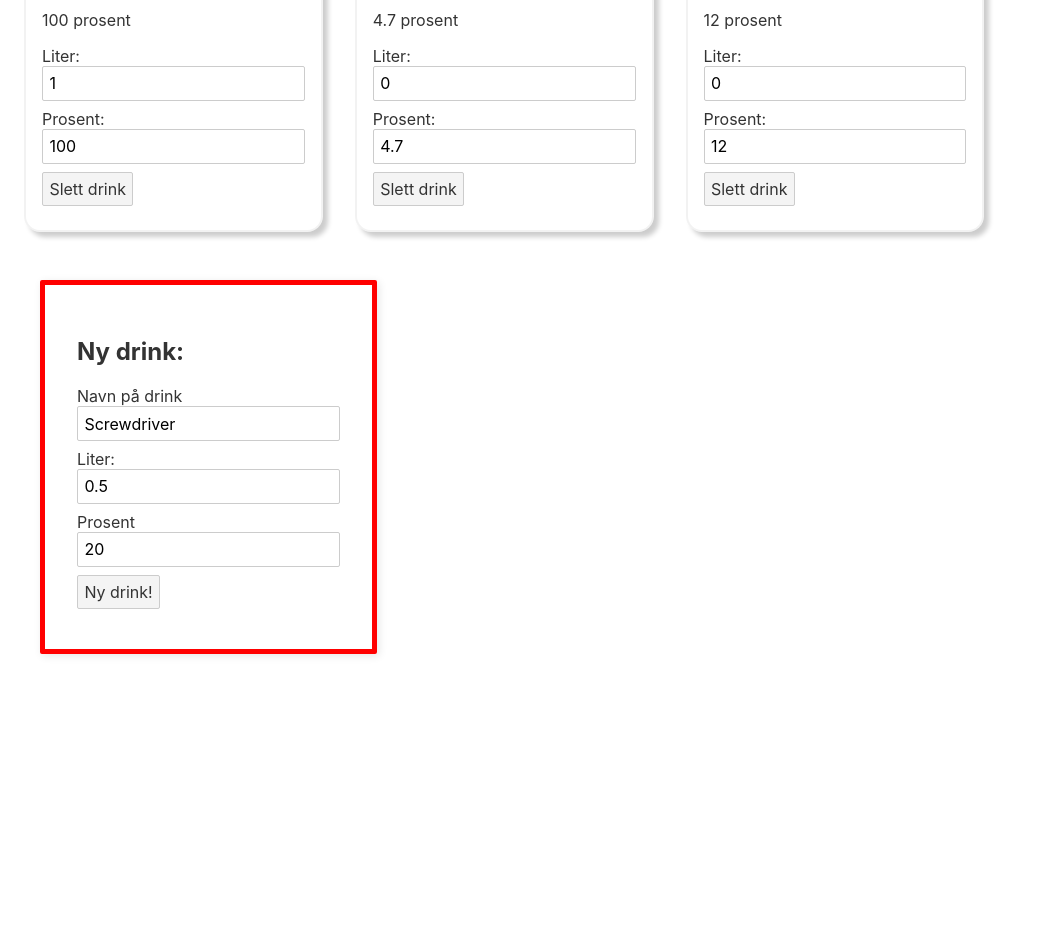
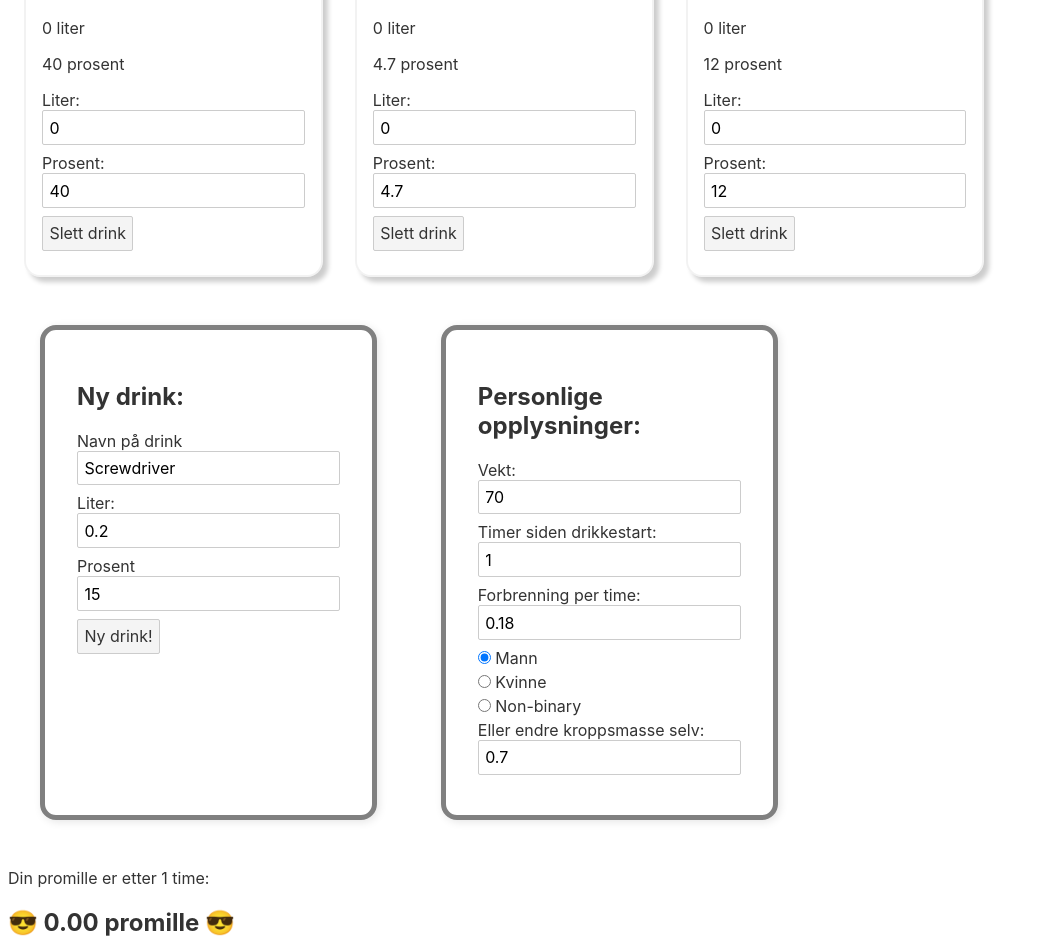
Before and after one commit to olagberg/promillekalkulator, a Svelte app: page / in a window 1280 px wide. Shown: the part 120-1057 px from the top of the page, without its empty margins (0-1045 px from the left). Before the commit the page ends 800 px from the top, so only its background shows below. Built offline with nearby package versions, Linux system fonts and the light colour scheme.

Commit message:
La til personopplysninger

```diff
--- a/src/App.svelte
+++ b/src/App.svelte
@@ -1,6 +1,5 @@
 <script>
 	import Promille from "./Promille.svelte";
-	import Test from "./Test.svelte";
 </script>
 
 <main>
--- /dev/null
+++ b/src/ConsoleLogAllStores.svelte
@@ -0,0 +1,9 @@
+<script>
+
+    import {forbrenning, gender, timer, vekt} from "./stores";
+
+    $: console.log("Vekt: " + $vekt);
+    $: console.log("Gender: " + $gender);
+    $: console.log("Forbrenning: " + $forbrenning);
+    $: console.log("Timer: " + $timer);
+</script>
--- a/src/DinPromille.svelte
+++ b/src/DinPromille.svelte
@@ -2,18 +2,27 @@
     import {drinks, vekt, gender, forbrenning, timer} from "./stores";
     import {gramAlkohol} from "./Drink";
     const reducer = (accumulator, currentValue) => accumulator + gramAlkohol(currentValue);
-    let promille;
-    let gram;
 
-    // TODO: Må fikses med "$:" ?
     $: gram = $drinks.reduce(reducer, 0);
-    $: console.log("Gram: " + gram);
-    // $: promille = (gram / ($vekt * $gender)) - ($forbrenning * $timer);
-    // $: console.log("Gram: " + gram);
-    $: console.log("Gram typeof", typeof gram);
-    // $: console.log("Vekt: " + $vekt);
-    // $: console.log("Gender: " + $gender);
-    // $: console.log("Forbrenning: " + $forbrenning);
-    // $: console.log("Timer: " + $timer);
-    // $: console.log("promille: " + promille);
+    $: promille = (gram / ($vekt * $gender)) - ($forbrenning * $timer);
+    $: output = () => {
+        const tekst = promille.toFixed(2) + " promille";
+        if (promille <= 0) return "😎 0.00 promille 😎";
+        else if (promille < 0.5) return "😀 " + tekst + " 😀";
+        else if (promille < 1) return "😁 " + tekst + " 😁";
+        else if (promille < 1.5) return "😆 " + tekst + " 😆";
+        else if (promille < 2) return "😅 " + tekst + " 😅";
+        else if (promille < 2.5) return "🤢 " + tekst + " 🤢";
+        else if (promille < 3) return "🤮 " + tekst + " 🤮";
+        else return "☠ " + tekst + " ☠";
+    };
+    $: console.log("Promille: " + promille);
 </script>
+
+<p>Din promille er etter {$timer} {$timer === 1 ? "time" : "timer"}:</p>
+
+{#if promille !== Infinity}
+    <h2>{output()}</h2>
+{:else}
+    <h2>Kan ikke kalkulere din promille. Sjekk om du har skrevet inn riktige verdier.</h2>
+{/if}
--- a/src/DrinkWidget.svelte
+++ b/src/DrinkWidget.svelte
@@ -21,6 +21,7 @@
 
     <div class="box">
     <div>
+        <h3>Drikke</h3>
         <p>Navn: {drink.name}</p>
         <p>{drink.liter} liter</p>
         <p>{drink.prosent} prosent</p>
--- a/src/NewDrinkInput.svelte
+++ b/src/NewDrinkInput.svelte
@@ -2,13 +2,12 @@
     import {Drink} from "./Drink";
     import {drinks} from "./stores";
     let name = "Screwdriver";
-    let liter = 0.5;
-    let prosent = 20;
-    $: console.log("n: " + name)
+    let liter = 0.2;
+    let prosent = 15;
+
     const newDrink = () => {
         $drinks = [...$drinks, Drink(name, prosent, liter)];
     };
-    $: console.log("n: " + name + ", p: " + prosent)
 </script>
 
 <div class="box">
@@ -32,8 +31,8 @@
     .box {
         box-sizing: border-box;
         width: min-content;
-        border: 5px solid red;
-        border-radius: 2px;
+        border: 5px solid gray;
+        border-radius: 1em;
         box-shadow: 2px 2px 8px rgba(0,0,0,0.1);
         padding: 2em;
         margin: 2em;
--- /dev/null
+++ b/src/Person.svelte
@@ -0,0 +1,48 @@
+<script>
+import {vekt, gender, forbrenning, timer} from "./stores";
+</script>
+
+<div class="box">
+    <h2>Personlige opplysninger:</h2>
+    <label>
+        Vekt:
+        <input type="number" bind:value={$vekt}>
+    </label>
+    <label>
+        Timer siden drikkestart:
+        <input bind:value={$timer}>
+    </label>
+    <label>
+        Forbrenning per time:
+    <input bind:value={$forbrenning}>
+    </label>
+    <!-- Gender-->
+    <label>
+        <input type="radio" bind:group={$gender} value={0.7}>
+        Mann
+    </label>
+    <label>
+        <input type="radio" bind:group={$gender} value={0.55}>
+        Kvinne
+    </label>
+    <label>
+        <input type="radio" bind:group={$gender} value={0.65}>
+        Non-binary
+    </label>
+    <label>
+        Eller endre kroppsmasse selv:
+        <input type="number" bind:value={$gender}>
+    </label>
+</div>
+
+<style>
+    .box {
+        box-sizing: border-box;
+        width: min-content;
+        border: 5px solid gray;
+        border-radius: 1em;
+        box-shadow: 2px 2px 8px rgba(0,0,0,0.1);
+        padding: 2em;
+        margin: 2em;
+    }
+</style>
--- a/src/Promille.svelte
+++ b/src/Promille.svelte
@@ -3,6 +3,8 @@
     import DrinkWidget from "./DrinkWidget.svelte";
     import NewDrinkInput from "./NewDrinkInput.svelte";
     import DinPromille from "./DinPromille.svelte";
+    import Person from "./Person.svelte";
+    import ConsoleLogAllStores from "./ConsoleLogAllStores.svelte";
 </script>
 
 <div class="container">
@@ -10,10 +12,13 @@
 <DrinkWidget drink={drink} index={i}/>
 {/each}
 </div>
+<div class="container">
+    <NewDrinkInput/>
+    <Person/>
+</div>
 
-<NewDrinkInput drinks={drinks}/>
 <DinPromille/>
-
+<ConsoleLogAllStores/>
 <style>
     .container {
         display: flex;
--- a/src/stores.js
+++ b/src/stores.js
@@ -1,8 +1,8 @@
-import {readable, writable} from 'svelte/store';
+import { writable} from 'svelte/store';
 import {Drink} from "./Drink";
 
 export const drinks = writable(
-    [Drink('Brennevin', 100, 1),
+    [Drink('Brennevin', 40, 0),
         Drink('Øl', 4.7, 0),
         Drink('Vin', 12, 0)]);
 
```
